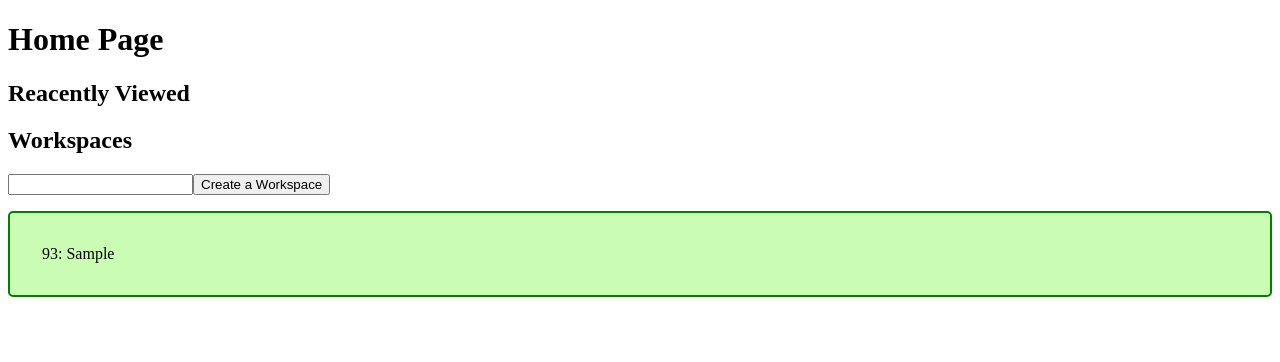
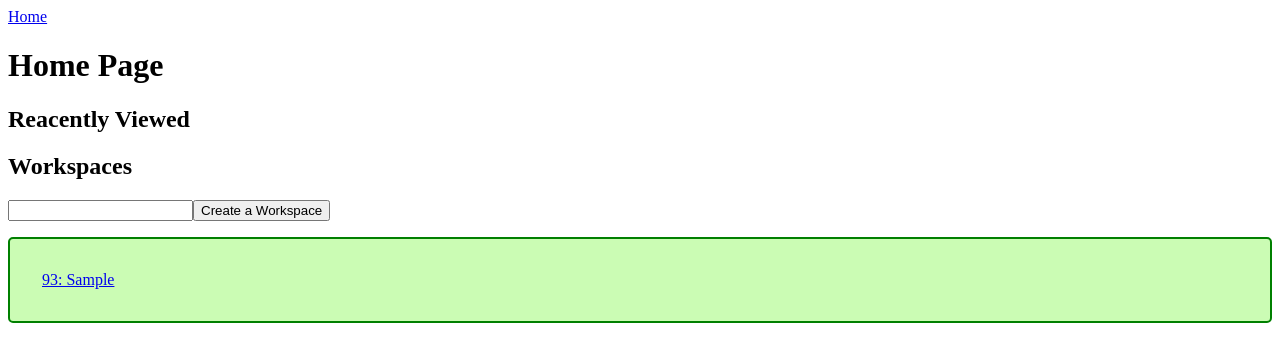
Before and after one commit to Kristina-14/AirTribe_Assignment, a Nuxt app in the folder nuxt3-trello/: page / in a window 1280 px wide. Both pictures are taken after typing "Sample" into the empty fields and a click on the button "Create a Workspace". Shown: the top 362 px of the page. Built offline with nearby package versions, Linux system fonts and the light colour scheme.

Commit message:
Created a WorkSpace

```diff
--- /dev/null
+++ b/nuxt3-trello/layouts/default.vue
@@ -0,0 +1,15 @@
+<script>
+export default {}
+
+</script>
+
+<template>
+    <div>
+        <nav>
+            <nuxt-link to="/">Home</nuxt-link>
+        </nav>
+        <slot />
+    </div>
+</template>
+
+<style></style>
--- a/nuxt3-trello/pages/index.vue
+++ b/nuxt3-trello/pages/index.vue
@@ -1,13 +1,9 @@
-<script lang="ts" setup>
+<script setup>
 import { ref } from 'vue'
-
-interface Workspace{
-    id: Number
-    name: string
-}
+import { workspaceList } from '../store/global.js'
 
 const newWorkspaceName = ref('')
-const workspaceList = ref<Workspace[]>([])
+////const workspaceList = ref<Workspace[]>([])
 const createWorkspace = () => {
     const randomId = Math.floor(Math.random()*100)
 
@@ -19,7 +15,7 @@ const createWorkspace = () => {
 }
 </script>
 
-<template>
+<template><div>
     <h1>Home Page</h1>
     <h2>Reacently Viewed</h2>
     <h2>Workspaces</h2>
@@ -29,10 +25,9 @@ const createWorkspace = () => {
     <ul class="workspace-list">
         <li v-for="workspace in workspaceList" :key="workspace.id"
         class="workspace-card">
-
-        {{ workspace.id }}: {{ workspace.name }}
+        <nuxt-link :to="`/workspace/${workspace.id}`">{{ workspace.id }}: {{ workspace.name }}</nuxt-link>
         </li>
-    </ul>
+    </ul></div>
 </template>
 
 <style>
--- /dev/null
+++ b/nuxt3-trello/pages/workspace/[id].vue
@@ -0,0 +1,29 @@
+<script>
+import { workspaceList } from '../../store/global.js'
+
+export default{
+    setup(){
+        return{
+            workspaceList
+        }
+    },
+    data: () =>({
+        workspaceName: ''
+    }),
+    mounted(){
+        this.workspaceName = this.workspaceList.find(
+            workspace => workspace.id === Number(this.$route.params.id)
+            ).name
+            console.log(this.workspaceName)
+    }
+}
+</script>
+
+<template><div>
+<h1>{{ workspaceName }} WorkSpace (#{{ $route.params.id }})</h1>
+<p>{{ $route.params.id }} </p>
+</div>
+</template>
+
+<style>
+</style>
--- /dev/null
+++ b/nuxt3-trello/store/global.js
@@ -0,0 +1,3 @@
+import { ref } from 'vue'
+
+export const workspaceList = ref([])
```
